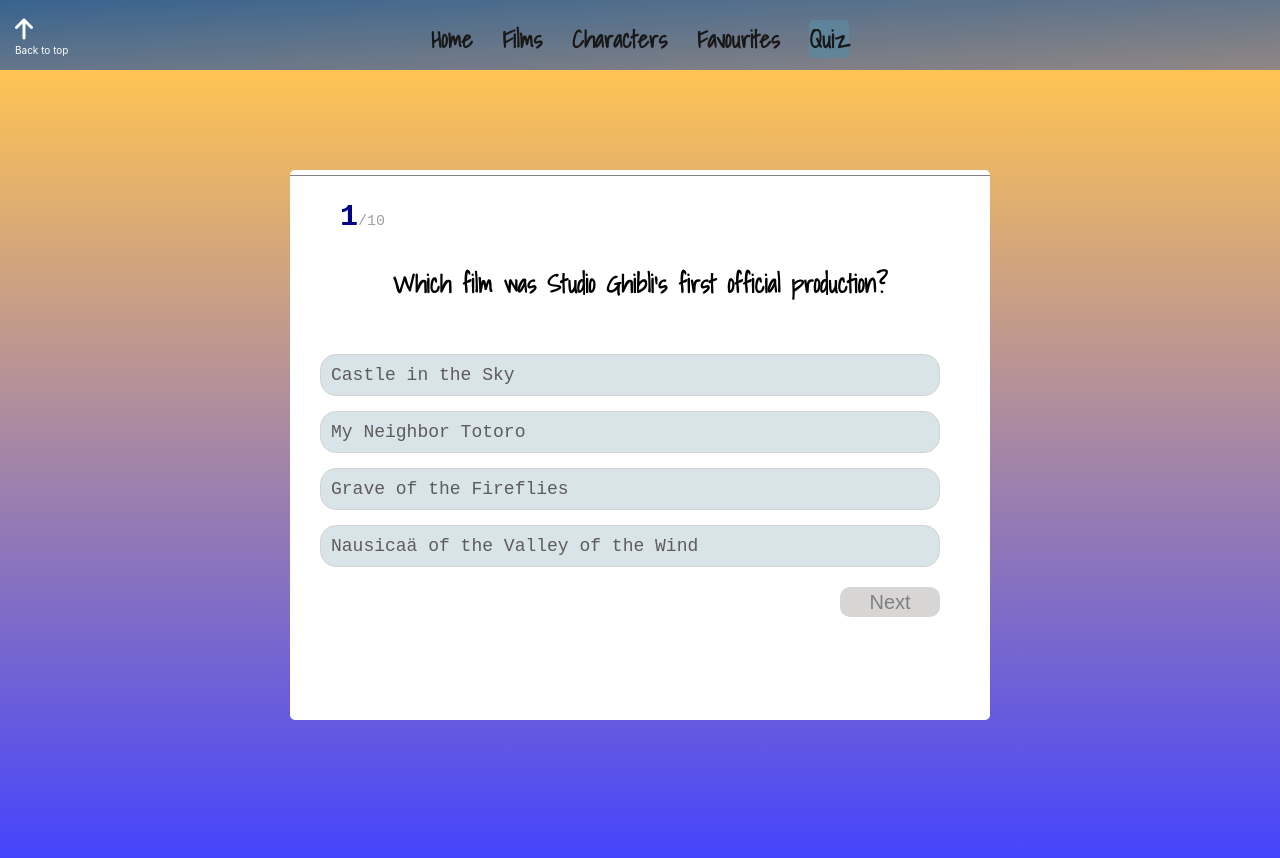
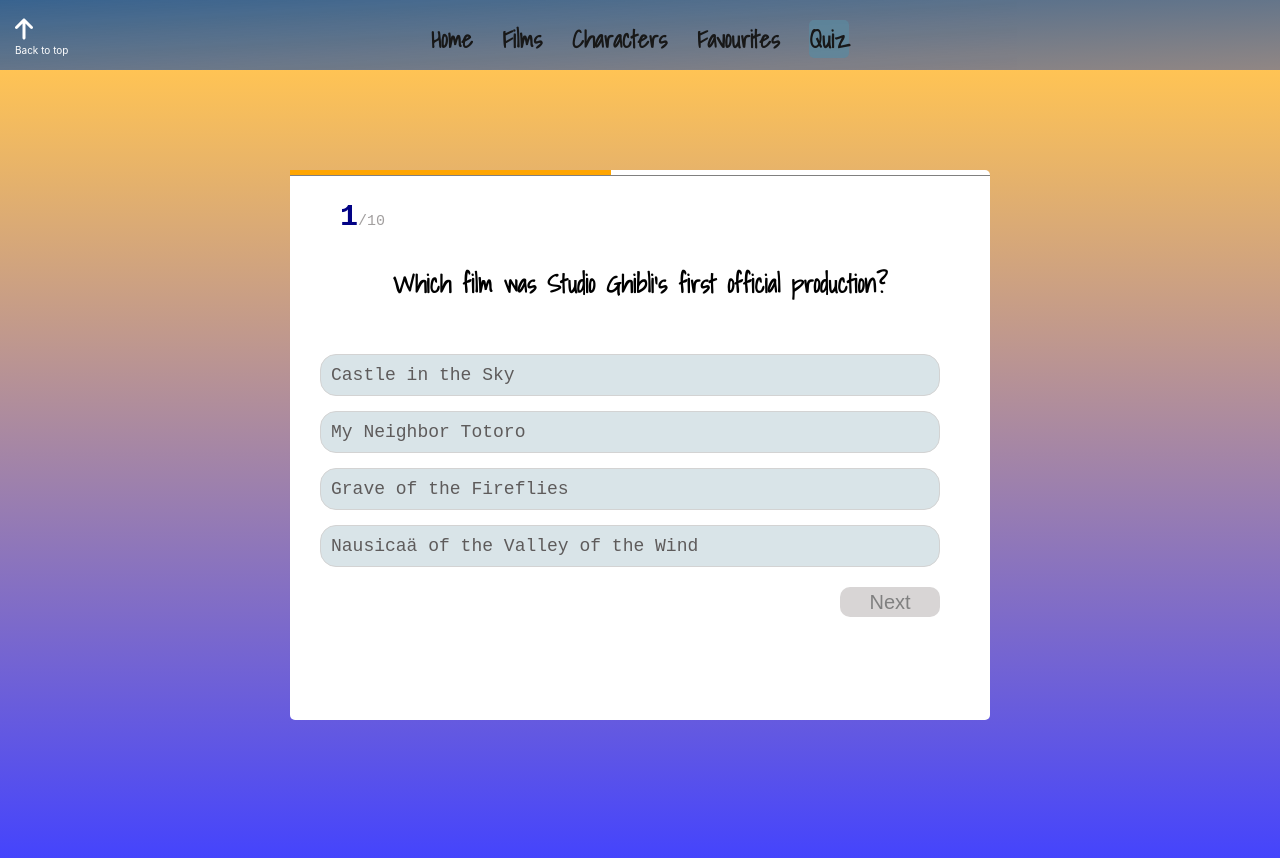
Before and after one commit to narttheresa/studio-ghibli-app, a React (Create React App) app: page /quiz in a window 1280 px wide. Shown: the top 858 px of the page. Built offline with nearby package versions, Linux system fonts and the light colour scheme; a web font is replaced by a local one.

Commit message:
update css styling for timer

```diff
--- a/src/Styles/QuizTimer.css
+++ b/src/Styles/QuizTimer.css
@@ -11,4 +11,5 @@
     transition-duration: 1s;
     width: 0%;
     transition-timing-function: linear;
+
 }
--- a/src/components/Quiz.js
+++ b/src/components/Quiz.js
@@ -10,6 +10,7 @@
   const [result, setResult] = useState(resultInitialState);
   const [showResult, setShowResult] = useState(false)
 
+
   const { question, choices, correctAnswer } = questions[currentQuestion];
 
   function onAnswerClick(answer, index) {
@@ -21,10 +22,10 @@
     }
   }
 
-  function onClickNext() {
+  function onClickNext(finalAnswer) {
     setAnswerIndex(null);
     setResult((previous) =>
-      answer
+      finalAnswer
         ? {
             ...previous,
             score: previous.score + 5,
@@ -49,7 +50,8 @@
   }
 
   function handleTimeUp() {
-
+    setAnswer(false);
+    onClickNext(false);
   }
 
   return (
@@ -72,7 +74,7 @@
             ))}
           </ul>
           <div className="button-wrapper">
-            <button onClick={onClickNext} disabled={answerIndex === null}>
+            <button onClick={() => onClickNext(answer)} disabled={answerIndex === null}>
               {currentQuestion === question.length - 1 ? "Finish" : "Next"}
             </button>
           </div>
--- a/src/components/QuizTimer.js
+++ b/src/components/QuizTimer.js
@@ -2,41 +2,47 @@
 import "../Styles/QuizTimer.css";
 import { useEffect, useState, useRef } from "react";
 
-
 function QuizTimer({ duration, onTimeUp }) {
   const [counter, setCounter] = useState(0);
   const [progress, setProgress] = useState(0);
-    const intervalRef = useRef()
+  const intervalRef = useRef();
 
   useEffect(() => {
     intervalRef.current = setInterval(() => {
-                setCounter((current) => current + 1)
+      setCounter((current) => current + 1);
     }, 1000);
 
     return () => clearInterval(intervalRef.current);
-        }, [])
-
+  }, []);
 
   useEffect(() => {
     setProgress(100 * (counter / duration));
 
-            if(counter === duration) {
-                clearInterval(intervalRef.current)
+    if (counter === duration) {
+      clearInterval(intervalRef.current);
 
       setTimeout(() => {
         onTimeUp();
-                }, 1000)
+      }, 1000);
     }
-        },[counter])
+  }, [counter]);
 
   return (
     <div className="question-timer-container">
-            <div className="progress">
-
+      <div
+        style={{
+            width: `${progress}%`,
+            backgroundColor: `${
+                progress < 40
+                ? "green"
+                : progress < 75
+                ? "orange"
+                : "red"
+            }`
+        }}
+        className="progress"></div>
     </div>
-        </div>
-    )
+  );
 }
 
-
 export default QuizTimer;
```
Lines whose indentation alone changed are shown as unchanged.
